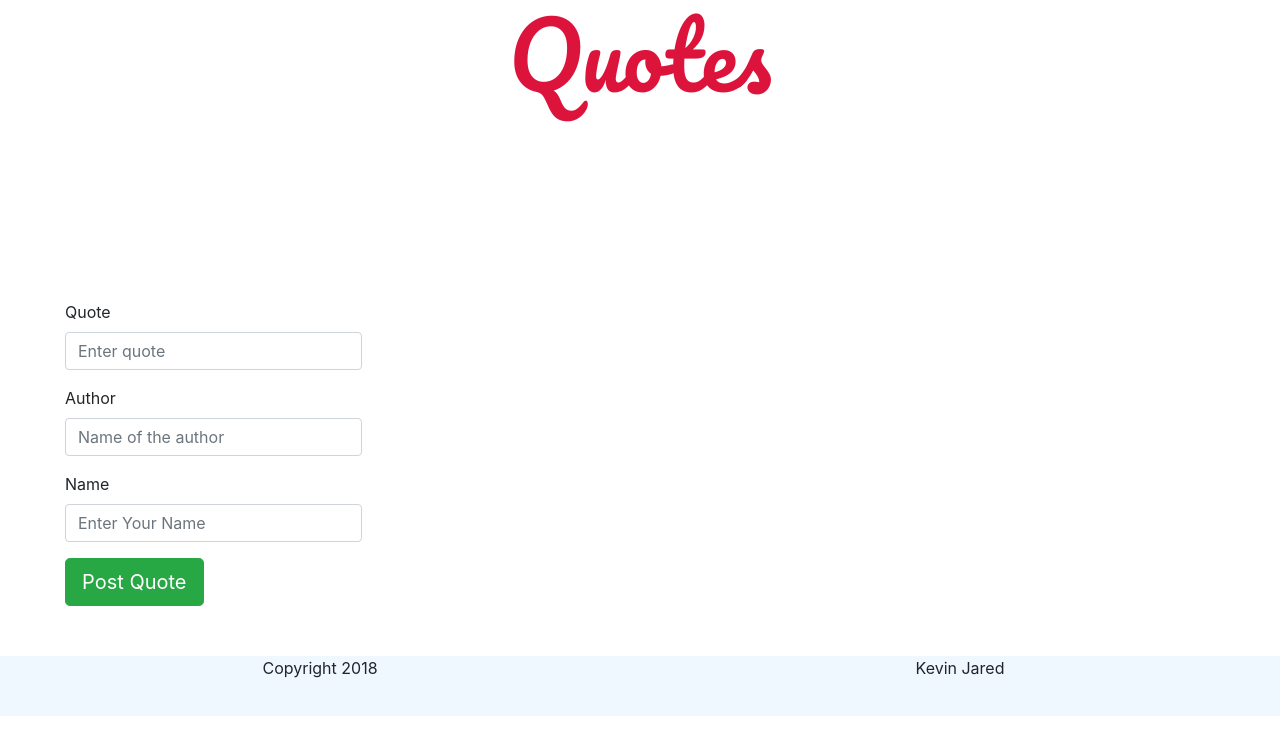
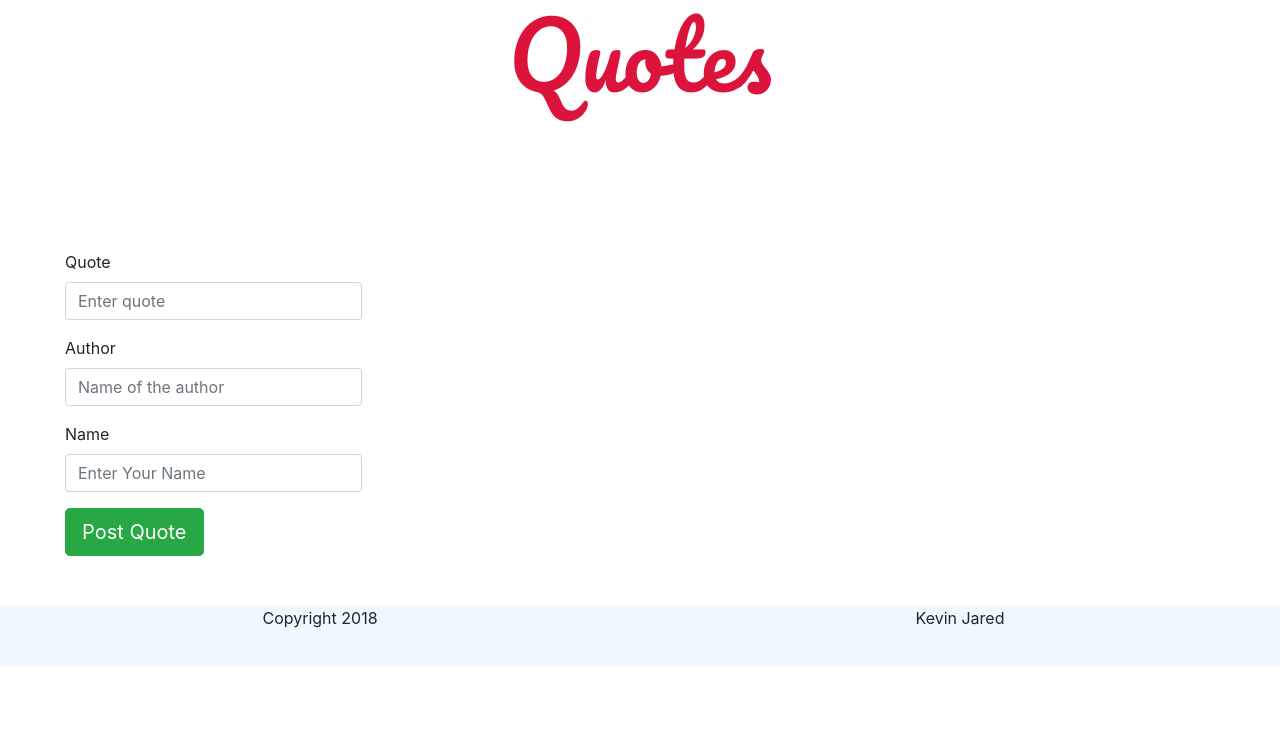
Before and after one commit to KevinJared/Quotes, an Angular app: page / in a window 1280 px wide. Shown: the top 754 px of the page. Built offline with nearby package versions, Linux system fonts and the light colour scheme.

Commit message:
creation of header

```diff
--- a/src/app/header/header.component.css
+++ b/src/app/header/header.component.css
@@ -1,6 +1,6 @@
 .header{
     border-bottom-color: burlywood;
-    height: 250px;
+    height: 200px;
 }
 h1 {
     font-family: 'Pacifico', cursive;
```
